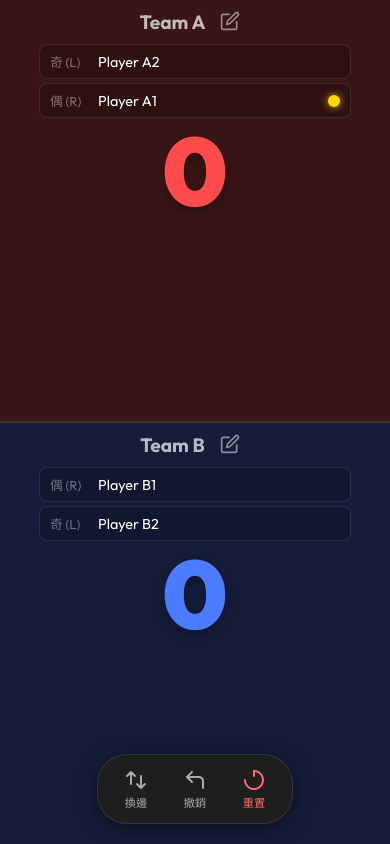
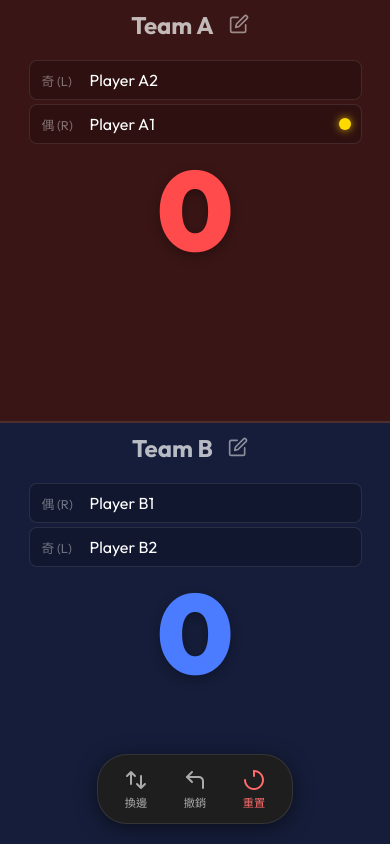
Before and after one commit to Kunchan0320/badminton, a plain HTML site: page index.html in a window 390 px wide. Drawn offline with Linux system fonts and the light colour scheme.

Commit message:
feat: 引入 `info-wrapper` 結構以重組隊伍資訊，並調整隊伍區塊的 Flexbox 佈局以優化響應式顯示。

```diff
--- a/index.html
+++ b/index.html
@@ -16,13 +16,15 @@
     <div class="app-container">
         <!-- 左側隊伍 (Team A) -->
         <div class="team-section team-a" id="team-a-area">
+            <div class="info-wrapper">
                 <div class="team-header">
                     <div class="team-title-row">
                         <span class="team-label">Team A</span>
                         <button class="edit-btn" onclick="toggleEditNames()" aria-label="Edit Names">
                             <svg width="20" height="20" viewBox="0 0 24 24" fill="none" class="icon-edit">
-                            <path d="M11 4H4a2 2 0 0 0-2 2v14a2 2 0 0 0 2 2h14a2 2 0 0 0 2-2v-7" stroke="currentColor"
-                                stroke-width="2" stroke-linecap="round" stroke-linejoin="round" />
+                                <path d="M11 4H4a2 2 0 0 0-2 2v14a2 2 0 0 0 2 2h14a2 2 0 0 0 2-2v-7"
+                                    stroke="currentColor" stroke-width="2" stroke-linecap="round"
+                                    stroke-linejoin="round" />
                                 <path d="M18.5 2.5a2.121 2.121 0 0 1 3 3L12 15l-4 1 1-4 9.5-9.5z" stroke="currentColor"
                                     stroke-width="2" stroke-linecap="round" stroke-linejoin="round" />
                             </svg>
@@ -43,6 +45,7 @@
                         <span class="court-label">偶 (R)</span>
                         <input type="text" class="player-name" id="name-a1" value="Player A1" readonly>
                         <div class="server-dot hidden" id="server-a-even"></div>
+                    </div>
                 </div>
             </div>
 
@@ -85,13 +88,15 @@
 
         <!-- 右側隊伍 (Team B) -->
         <div class="team-section team-b" id="team-b-area">
+            <div class="info-wrapper">
                 <div class="team-header">
                     <div class="team-title-row">
                         <span class="team-label">Team B</span>
                         <button class="edit-btn" onclick="toggleEditNames()" aria-label="Edit Names">
                             <svg width="20" height="20" viewBox="0 0 24 24" fill="none" class="icon-edit">
-                            <path d="M11 4H4a2 2 0 0 0-2 2v14a2 2 0 0 0 2 2h14a2 2 0 0 0 2-2v-7" stroke="currentColor"
-                                stroke-width="2" stroke-linecap="round" stroke-linejoin="round" />
+                                <path d="M11 4H4a2 2 0 0 0-2 2v14a2 2 0 0 0 2 2h14a2 2 0 0 0 2-2v-7"
+                                    stroke="currentColor" stroke-width="2" stroke-linecap="round"
+                                    stroke-linejoin="round" />
                                 <path d="M18.5 2.5a2.121 2.121 0 0 1 3 3L12 15l-4 1 1-4 9.5-9.5z" stroke="currentColor"
                                     stroke-width="2" stroke-linecap="round" stroke-linejoin="round" />
                             </svg>
@@ -114,6 +119,7 @@
                         <div class="server-dot hidden" id="server-b-odd"></div>
                     </div>
                 </div>
+            </div>
 
             <div class="score-display" id="score-b" onclick="handleScore('B', 1)">0</div>
         </div>
--- a/style.css
+++ b/style.css
@@ -43,12 +43,15 @@ html {
 }
 
 /* Team Sections */
+/* Team Sections */
 .team-section {
   flex: 1;
   display: flex;
-  flex-direction: column;
-  justify-content: center;
+  flex-direction: row;
   align-items: center;
+  justify-content: space-between;
+  padding: 0 40px;
+  /* Outer spacing */
   position: relative;
   transition: background-color 0.2s ease;
   user-select: none;
@@ -58,19 +61,32 @@ html {
 .team-a {
   background-color: var(--color-team-a-dim);
   border-right: 2px solid rgba(255, 255, 255, 0.1);
-  /* Split line */
+  /* Info on Left (Default), Score on Right */
 }
 
 .team-b {
   background-color: var(--color-team-b-dim);
+  flex-direction: row-reverse;
+  /* Info on Right, Score on Left */
+}
+
+/* Info Wrapper */
+.info-wrapper {
+  display: flex;
+  flex-direction: column;
+  align-items: center;
+  gap: 15px;
+  width: 60%;
+  /* Take up significant space for names */
+  max-width: 300px;
 }
 
 /* Team Header */
 .team-header {
-  position: absolute;
-  top: 15px;
+  position: relative;
+  top: auto;
   width: 100%;
-  padding: 0 20px;
+  padding: 0;
   display: flex;
   justify-content: center;
   align-items: center;
@@ -84,7 +100,7 @@ html {
 }
 
 .team-label {
-  font-size: 1.2rem;
+  font-size: 1.5rem;
   font-weight: 700;
   color: rgba(255, 255, 255, 0.7);
 }
@@ -102,10 +118,9 @@ html {
   display: flex;
   flex-direction: column;
   gap: 8px;
-  width: 60%;
-  margin-bottom: 10px;
-  margin-top: 50px;
-  /* Space for header */
+  width: 100%;
+  margin-bottom: 0;
+  margin-top: 0;
 }
 
 .court-box {
@@ -298,9 +313,15 @@ html {
   }
 
   .team-section {
+    flex-direction: column;
+    /* Stack top-to-bottom */
     justify-content: flex-start;
-    /* Stack from top instead of center */
-    padding-top: 10px;
+    padding: 10px;
+  }
+
+  /* Reset Row Reverse for Team B */
+  .team-b {
+    flex-direction: column;
   }
 
   .team-a {
@@ -308,42 +329,37 @@ html {
     border-bottom: 2px solid rgba(255, 255, 255, 0.1);
   }
 
-  /* Reset absolute positioning for header in portrait to avoid overlap */
-  .team-header {
-    position: relative;
-    top: auto;
+  /* Info Wrapper takes full width in portrait */
+  .info-wrapper {
+    width: 100%;
+    max-width: none;
     margin-bottom: 10px;
   }
 
-  .court-container {
-    margin-top: 0;
-    /* No need for spacer since header is relative */
-    width: 80%;
-    /* Wider on mobile */
-    gap: 4px;
+  .team-header {
     margin-bottom: 5px;
   }
 
+  .court-container {
+    width: 90%;
+    gap: 4px;
+  }
+
   .court-box {
-    height: 35px;
-    padding: 4px 10px;
+    height: 40px;
   }
 
   .player-name {
-    font-size: 0.9rem;
+    font-size: 1rem;
   }
 
   .score-display {
-    font-size: 6rem;
-    /* Smaller score to fit everything */
+    font-size: 7rem;
     margin-bottom: 10px;
   }
 
   .center-controls {
     bottom: 20px;
-    /* Adjust if needed */
     padding: 8px 16px;
   }
-
-  /* Hide server dots on portrait if they clutter? No, keep them. */
 }
```
Lines whose indentation alone changed are shown as unchanged.
